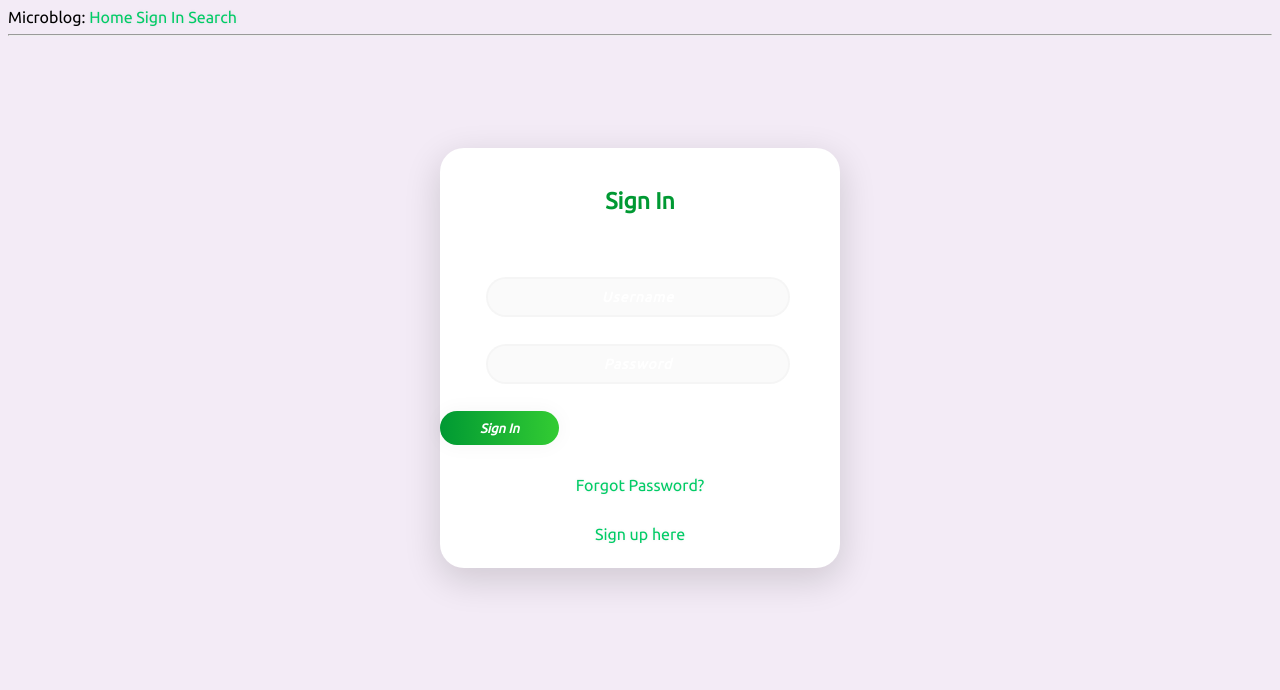
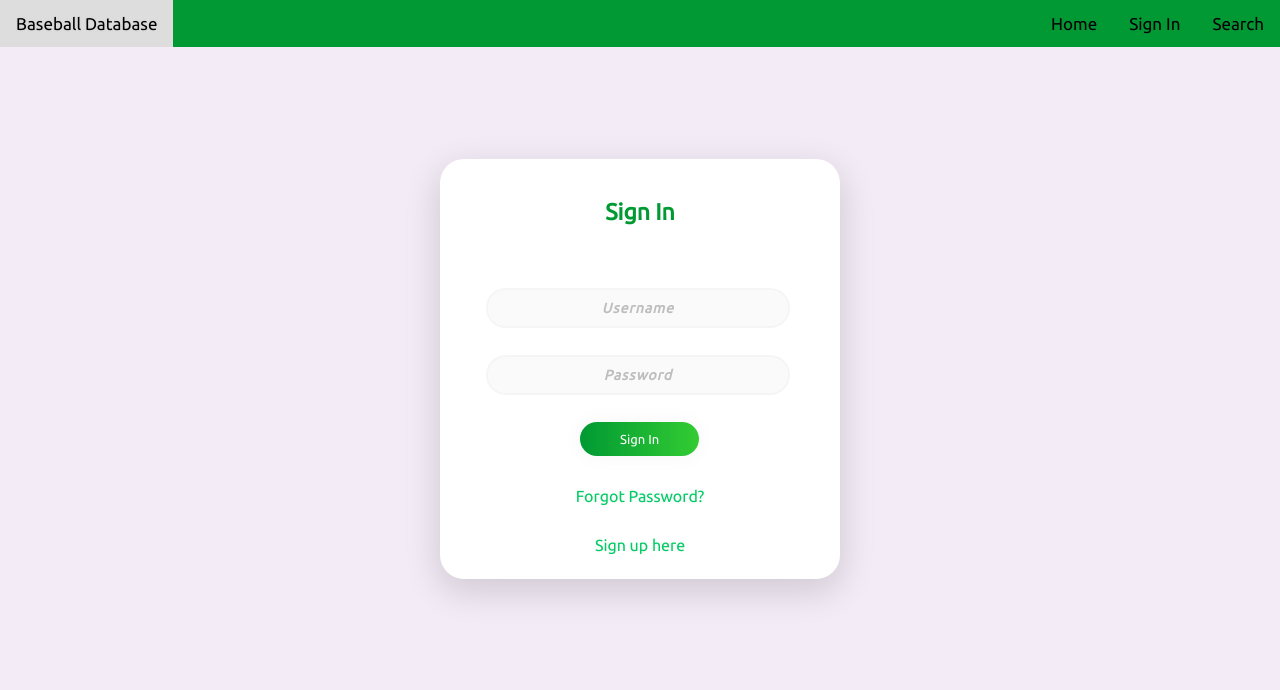
Before and after one commit to tkm3d1a/DB-found-webApp, a Flask app: page /sign_in in a window 1280 px wide. Shown: the top 690 px of the page. Run offline with Flask 2, Linux system fonts and the light colour scheme; parts of the project's set-up code (start-up, migrations or seed data) failed here and were passed over; some libraries are stand-ins or nearby versions.

Commit message:
navbar and UI changes

```diff
--- a/baseball-web-app/app/static/loginstyle.css
+++ /dev/null
@@ -1,105 +0,0 @@
-  body {
-        background-color: #F3EBF6;
-        font-family: 'Ubuntu', sans-serif;
-    }
-
-    .main {
-        background-color: #FFFFFF;
-        width: 400px;
-        height: 420px;
-        margin: 7em auto;
-        border-radius: 1.5em;
-        box-shadow: 0px 11px 35px 2px rgba(0, 0, 0, 0.14);
-    }
-
-    .sign {
-        padding-top: 40px;
-        color: #009933;
-        font-family: 'Ubuntu', sans-serif;
-        font-weight: bold;
-        font-size: 23px;
-    }
-
-    .un {
-    width: 76%;
-    color: rgb(38, 50, 56);
-    font-weight: 700;
-    font-size: 14px;
-    letter-spacing: 1px;
-    background: rgba(136, 126, 126, 0.04);
-    padding: 10px 20px;
-    border: none;
-    border-radius: 20px;
-    outline: none;
-    box-sizing: border-box;
-    border: 2px solid rgba(0, 0, 0, 0.02);
-    margin-bottom: 50px;
-    margin-left: 46px;
-    text-align: center;
-    margin-bottom: 27px;
-    font-family: 'Ubuntu', sans-serif;
-    }
-
-    form.form1 {
-        padding-top: 40px;
-    }
-
-    .pass {
-            width: 76%;
-    color: rgb(38, 50, 56);
-    font-weight: 700;
-    font-size: 14px;
-    letter-spacing: 1px;
-    background: rgba(136, 126, 126, 0.04);
-    padding: 10px 20px;
-    border: none;
-    border-radius: 20px;
-    outline: none;
-    box-sizing: border-box;
-    border: 2px solid rgba(0, 0, 0, 0.02);
-    margin-bottom: 50px;
-    margin-left: 46px;
-    text-align: center;
-    margin-bottom: 27px;
-    font-family: 'Ubuntu', sans-serif;
-    }
-
-
-    .un:focus, .pass:focus {
-        border: 2px solid rgba(0, 0, 0, 0.18) !important;
-
-    }
-
-    .btn {
-        cursor: pointer;
-        border-radius: 5em;
-        color: #fff;
-        background: linear-gradient(to right, #009933, #33cc33);
-        border: 0;
-        padding-left: 40px;
-        padding-right: 40px;
-        padding-bottom: 10px;
-        padding-top: 10px;
-        font-family: 'Ubuntu', sans-serif;
-        /* margin-left: 35%; */
-        font-size: 13px;
-        box-shadow: 0 0 20px 1px rgba(0, 0, 0, 0.04);
-    }
-
-    .newuser {
-        text-shadow: 0px 0px 3px rgba(117, 117, 117, 0.12);
-        color: #E1BEE7;
-        padding-top: 15px;
-    }
-
-    a {
-        text-shadow: 0px 0px 3px rgba(117, 117, 117, 0.12);
-        color: #00cc66;
-        text-decoration: none
-    }
-
-    @media (max-width: 600px) {
-        .main {
-            border-radius: 0px;
-        }
-    }
--- a/baseball-web-app/app/static/style.css
+++ b/baseball-web-app/app/static/style.css
@@ -3,15 +3,6 @@
 				width: 150px;
 				height: 70px;
 				background-color: #236B8E;
-			}
-
-			.border{
-				padding: 80px 50px;
-				width: 400px;
-				height: 450px;
-				border: 1px solid #236B8E;
-				border-radius: 0px;
-				background-color: #9AC0CD;
 			}
 
 			.btn {
@@ -31,7 +22,7 @@
 			}
 
 			::placeholder {
-				color: #FFFFFF;
+				color: #bdbdbd;
 				opacity: 1;
 				font-style: oblique;
 				font-weight: bold;
@@ -49,4 +40,133 @@
 				font-weight: bold;
 			}
 
+			.navbar {
+			    overflow: hidden;
+			    background-color: #009933;
+			}
+
+			.navbar a {
+              float: left;
+              display: block;
+              color: black;
+              text-align: center;
+              padding: 14px 16px;
+              text-decoration: none;
+              font-size: 17px;
+            }
+
+            .navbar .navbarMenus {
+                float: right;
+            }
+
+            .navbar a:hover {
+              background-color: #ddd;
+              color: black;
+            }
+
+            body {
+                margin: 0;
+                background-color: #F3EBF6;
+                font-family: 'Ubuntu', sans-serif;
+            }
+
+            .main {
+                background-color: #FFFFFF;
+                width: 400px;
+                height: 420px;
+                margin: 7em auto;
+                border-radius: 1.5em;
+                box-shadow: 0px 11px 35px 2px rgba(0, 0, 0, 0.14);
+            }
+
+            .sign {
+                padding-top: 40px;
+                color: #009933;
+                font-family: 'Ubuntu', sans-serif;
+                font-weight: bold;
+                font-size: 23px;
+            }
+
+            .uname {
+                width: 76%;
+                color: rgb(38, 50, 56);
+                font-weight: 700;
+                font-size: 14px;
+                letter-spacing: 1px;
+                background: rgba(136, 126, 126, 0.04);
+                padding: 10px 20px;
+                border: none;
+                border-radius: 20px;
+                outline: none;
+                box-sizing: border-box;
+                border: 2px solid rgba(0, 0, 0, 0.02);
+                margin-bottom: 50px;
+                margin-left: 46px;
+                text-align: center;
+                margin-bottom: 27px;
+                font-family: 'Ubuntu', sans-serif;
+            }
+
+            form.form1 {
+                padding-top: 40px;
+            }
+
+            .pass {
+                width: 76%;
+                color: rgb(38, 50, 56);
+                font-weight: 700;
+                font-size: 14px;
+                letter-spacing: 1px;
+                background: rgba(136, 126, 126, 0.04);
+                padding: 10px 20px;
+                border: none;
+                border-radius: 20px;
+                outline: none;
+                box-sizing: border-box;
+                border: 2px solid rgba(0, 0, 0, 0.02);
+                margin-bottom: 50px;
+                margin-left: 46px;
+                text-align: center;
+                margin-bottom: 27px;
+                font-family: 'Ubuntu', sans-serif;
+            }
+
+
+            .un:focus, .pass:focus {
+                border: 2px solid rgba(0, 0, 0, 0.18) !important;
+            }
+
+            .signInBtn {
+                    cursor: pointer;
+                    border-radius: 5em;
+                    color: #fff;
+                    background: linear-gradient(to right, #009933, #33cc33);
+                    border: 0;
+                    padding-left: 40px;
+                    padding-right: 40px;
+                    padding-bottom: 10px;
+                    padding-top: 10px;
+                    font-family: 'Ubuntu', sans-serif;
+                    margin-left: 35%;
+                    font-size: 13px;
+                    box-shadow: 0 0 20px 1px rgba(0, 0, 0, 0.04);
+            }
+
+            .newuser {
+                    text-shadow: 0px 0px 3px rgba(117, 117, 117, 0.12);
+                    color: #E1BEE7;
+                    padding-top: 15px;
+            }
+
+            a {
+                    text-shadow: 0px 0px 3px rgba(117, 117, 117, 0.12);
+                    color: #00cc66;
+                    text-decoration: none
+            }
+
+            @media (max-width: 600px) {
+                    .main {
+                        border-radius: 0px;
+                    }
+            }
 /* https://www.geeksforgeeks.org/login-and-registration-project-using-flask-and-mysql/
--- a/baseball-web-app/app/templates/base.html
+++ b/baseball-web-app/app/templates/base.html
@@ -13,21 +13,24 @@
       {% if title %}
       <title>{{ title }}</title>
       {% else %}
-      <title>Welcome to Microblog</title>
+      <title>Welcome to Baseball DB Application.</title>
       {% endif %}
 
       <link rel="stylesheet" href="{{ url_for('static', filename='style.css') }}">
-      <link rel="stylesheet" href="{{ url_for('static', filename='loginstyle.css') }}">
       <link rel="stylesheet" href="https://fonts.googleapis.com/css?family=Ubuntu">
       <link rel="stylesheet" href="path/to/font-awesome/css/font-awesome.min.css">
     </head>
     <body>
-        <div>Microblog:
-          <a href="{{ url_for('home') }}">Home</a>
-          <a href="{{ url_for('sign_in')}}">Sign In</a>
-          <a href="{{ url_for('search') }}">Search</a>
+        <div class = "navbar">
+          <a href="{{ url_for('home') }}">Baseball Database</a>
+            <div class="navbarMenus">
+                <a href="{{ url_for('home') }}">Home</a>
+                <a href="{{ url_for('sign_in')}}">Sign In</a>
+                <a href="{{ url_for('search') }}">Search</a>
+            </div>
         </div> <!-- TODO: Turn into list navigation-->
-        <hr>
-        {% block content %}{% endblock %}
+        <div class="blockContent">
+            {% block content %}{% endblock %}
+        </div>
     </body>
 </html>
--- a/baseball-web-app/app/templates/signin.html
+++ b/baseball-web-app/app/templates/signin.html
@@ -7,7 +7,7 @@
         <div align="center" style="color:red">{{ msg }}</div>
         <input id="username"
             name="username"
-            class="un "
+            class="uname "
             type="text"
             align="center"
             placeholder="Username"/>
@@ -17,7 +17,7 @@
             type="password"
             align="center"
             placeholder="Password"/>
-        <input class="btn"
+        <input class="signInBtn"
             type="submit"
             align="center"
             value="Sign In"/>
```
